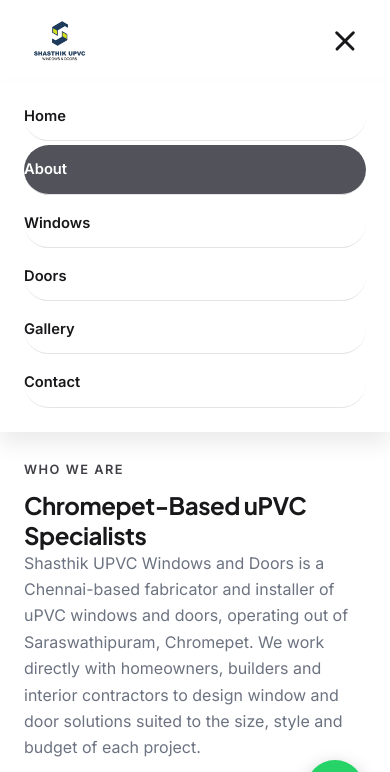
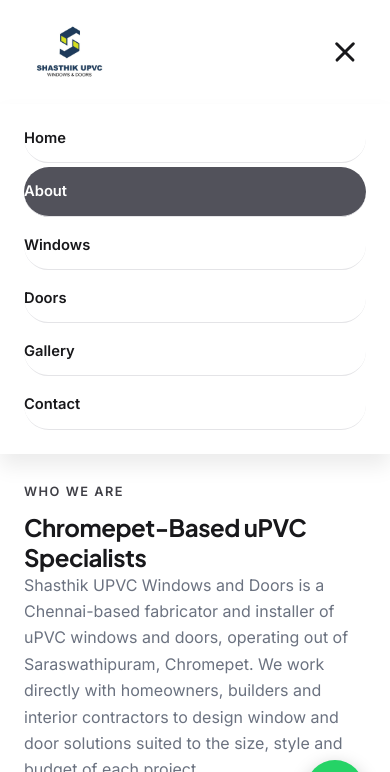
Before and after one commit to Sibi46/upvcwindows, a plain HTML site: page about.html in a window 390 px wide. Both pictures are taken after a click on the button "Toggle navigation". Shown: the top 772 px of the page. Drawn offline with Linux system fonts and the light colour scheme.

Commit message:
Increase logo size in header and footer

```diff
--- a/css/style.css
+++ b/css/style.css
@@ -106,10 +106,10 @@
   display: flex;
   align-items: center;
   justify-content: space-between;
-  height: 82px;
+  height: 104px;
 }
 .logo { display: flex; align-items: center; flex-direction: column; line-height: 1.1; }
-.logo img { height: 72px; width: auto; display: block; }
+.logo img { height: 92px; width: auto; display: block; }
 .logo-main {
   font-family: 'Plus Jakarta Sans', sans-serif;
   font-weight: 800;
@@ -588,7 +588,7 @@
   border-bottom: 1px solid var(--border);
 }
 .footer-brand .logo-main { color: var(--text-dark); }
-.footer-brand img { height: 76px; width: auto; display: block; }
+.footer-brand img { height: 100px; width: auto; display: block; }
 .footer-brand p { margin-top: 14px; font-size: 0.9rem; line-height: 1.7; }
 .footer-social { display: flex; gap: 12px; margin-top: 18px; }
 .footer-social a {
@@ -647,7 +647,7 @@
 @media (max-width: 860px) {
   .main-nav {
     position: fixed;
-    top: 82px; left: 0; right: 0;
+    top: 104px; left: 0; right: 0;
     background: var(--white);
     flex-direction: column;
     padding: 10px 24px 24px;
```
